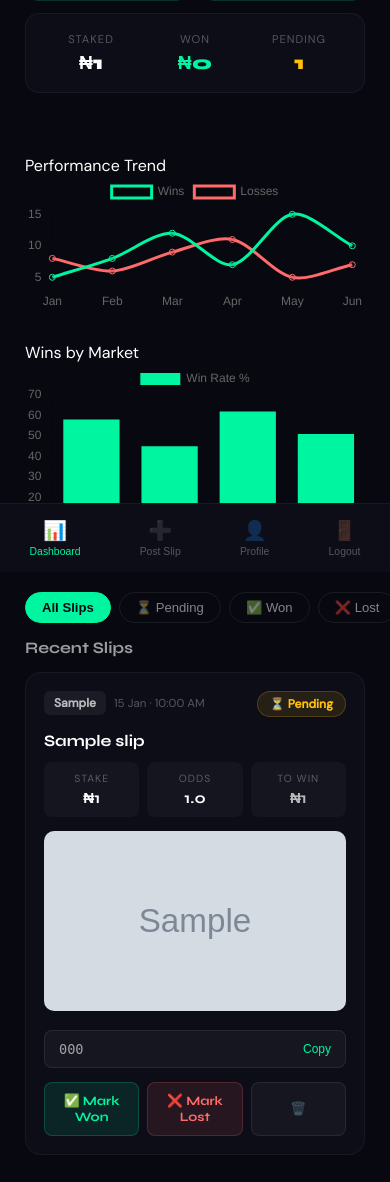
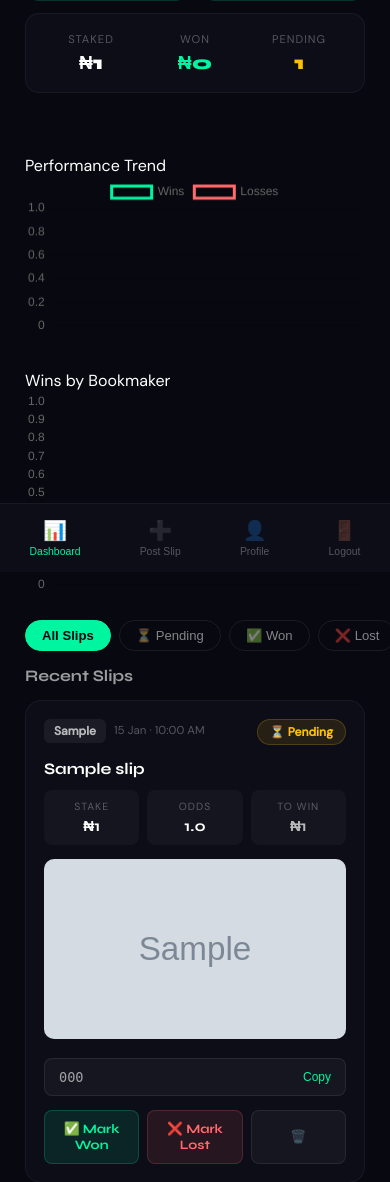
Before and after one commit to luckyeedee481-droid/bettrack, a Flask app: page /dashboard in a window 390 px wide; the page is wider, and only the part inside the window is pictured. Shown: the part 272-1454 px from the top of that part. Before the commit the page ends 1427 px from the top of that part, so only its background shows below. Run offline with Flask 3, Linux system fonts and the light colour scheme; the visitor is signed in with stand-in values (Sample User, id 1); tables that the repository leaves empty hold one stand-in row (values such as "Sample post"); grey boxes marked "Sample" are stand-in pictures; some libraries are stand-ins or nearby versions.

Commit message:
Modify charts for dynamic data and improved layout
Updated chart heights and labels to be dynamic. Enhanced chart options for better responsiveness and added missing properties.

```diff
--- a/templates/dashboard.html
+++ b/templates/dashboard.html
@@ -161,13 +161,13 @@
   </div>
 </div>
 
-  <!-- CHARTS -->
+<!-- CHARTS -->
 <div class="charts-section" style="padding:25px">
   <div class="section-label">Performance Trend</div>
-  <canvas id="winLossChart" height="120"></canvas>
+  <canvas id="winLossChart" height="140"></canvas>
 
-  <div style="margin-top:30px">
-    <div class="section-label">Wins by Market</div>
+  <div style="margin-top:35px">
+    <div class="section-label">Wins by Bookmaker</div>
     <canvas id="marketChart" height="180"></canvas>
   </div>
 </div>
@@ -390,39 +390,52 @@
 function hideImage() {
   document.getElementById('imgOverlay').classList.remove('show')
 }
-// Sample data - replace with real data from backend later
+// CHARTS (Dynamic - empty until you add real data)
 const ctx1 = document.getElementById('winLossChart').getContext('2d');
-new Chart(ctx1, {
+const winLossChart = new Chart(ctx1, {
   type: 'line',
   data: {
-    labels: ['Jan', 'Feb', 'Mar', 'Apr', 'May', 'Jun'],
+    labels: [],
     datasets: [{
       label: 'Wins',
-      data: [5, 8, 12, 7, 15, 10],
+      data: [],
       borderColor: '#00f5a0',
-      tension: 0.3
+      tension: 0.3,
+      borderWidth: 3
     }, {
       label: 'Losses',
-      data: [8, 6, 9, 11, 5, 7],
+      data: [],
       borderColor: '#ff6b6b',
-      tension: 0.3
+      tension: 0.3,
+      borderWidth: 3
     }]
   },
-  options: { responsive: true, plugins: { legend: { display: true } } }
+  options: {
+    responsive: true,
+    plugins: {
+      legend: { display: true, position: 'top' }
+    },
+    scales: {
+      y: { beginAtZero: true }
+    }
+  }
 });
 
 const ctx2 = document.getElementById('marketChart').getContext('2d');
-new Chart(ctx2, {
+const marketChart = new Chart(ctx2, {
   type: 'bar',
   data: {
-    labels: ['Sportybet', 'Bet9ja', '1xBet', 'Betway'],
+    labels: [],
     datasets: [{
       label: 'Win Rate %',
-      data: [58, 45, 62, 51],
+      data: [],
       backgroundColor: '#00f5a0'
     }]
   },
-  options: { responsive: true }
+  options: {
+    responsive: true,
+    plugins: { legend: { display: false } }
+  }
 });
 </script>
 </body>
```
